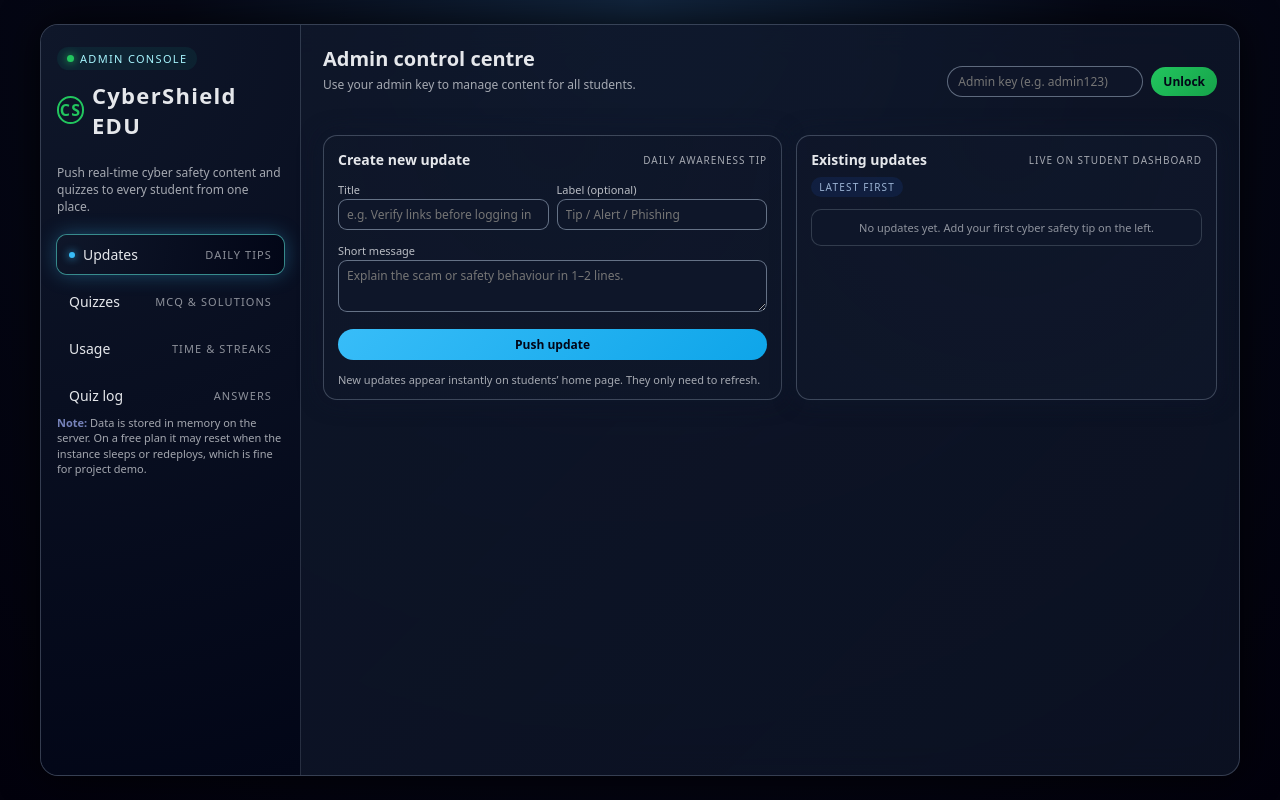
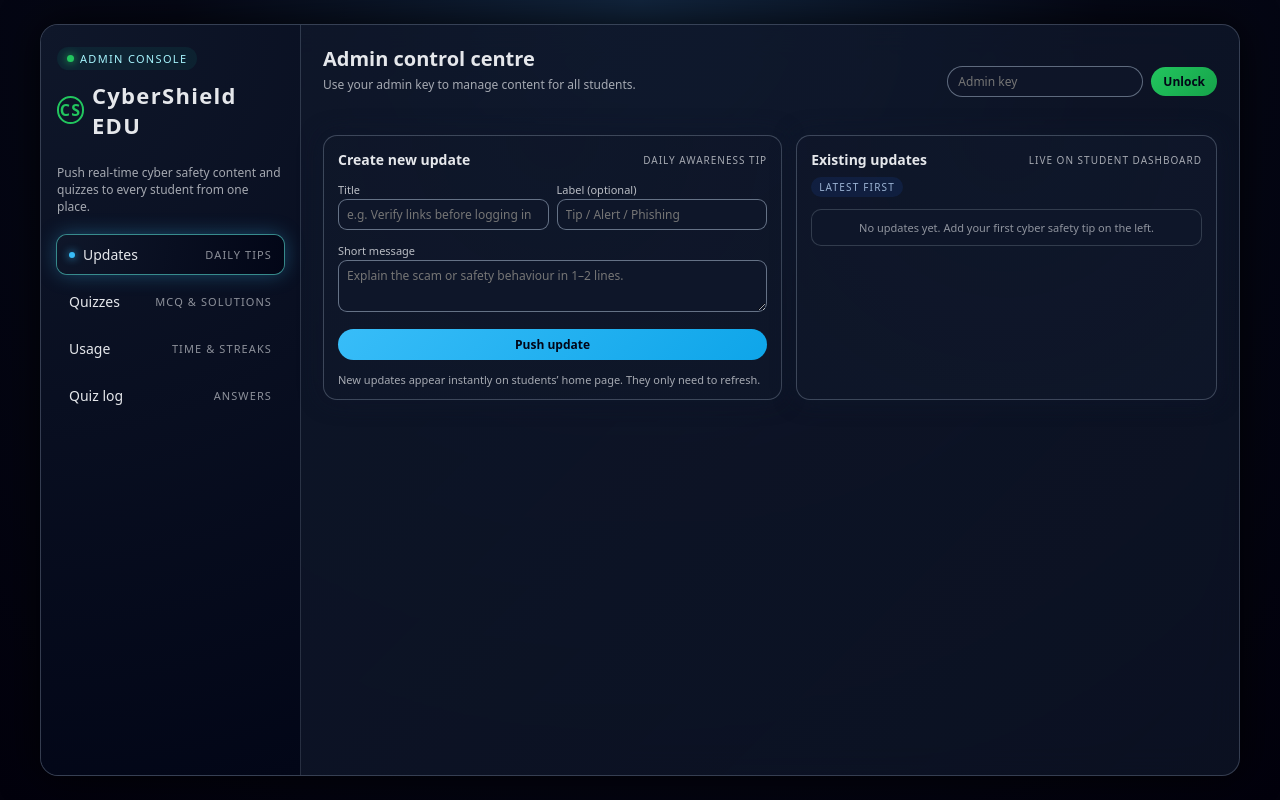
Before and after one commit to prateek786-max/Cybershield, a website: page public/admin.html in a window 1280 px wide. Drawn offline with Linux system fonts and the light colour scheme.

```diff
--- a/public/admin.html
+++ b/public/admin.html
@@ -449,7 +449,7 @@
       </div>
     </div>
     <div class="sidebar-footer">
-      <div><strong>Note:</strong> Data is stored in memory on the server. On a free plan it may reset when the instance sleeps or redeploys, which is fine for project demo.</div>
+      <div><strong></strong> </div>
     </div>
   </aside>
 
@@ -461,7 +461,7 @@
         <div id="key-status" class="key-status"></div>
       </div>
       <div class="key-input">
-        <input type="password" id="adminKey" placeholder="Admin key (e.g. admin123)" />
+        <input type="password" id="adminKey" placeholder="Admin key" />
         <button id="connectBtn">Unlock</button>
       </div>
     </div>
@@ -625,7 +625,7 @@
           <div class="list-empty">Quiz attempts will start appearing as students answer.</div>
         </div>
         <div class="small-muted mt-4">
-          Use this log during demo/viva to show that the system tracks who answered correctly or incorrectly in real time.
+
         </div>
       </div>
     </div>
```
